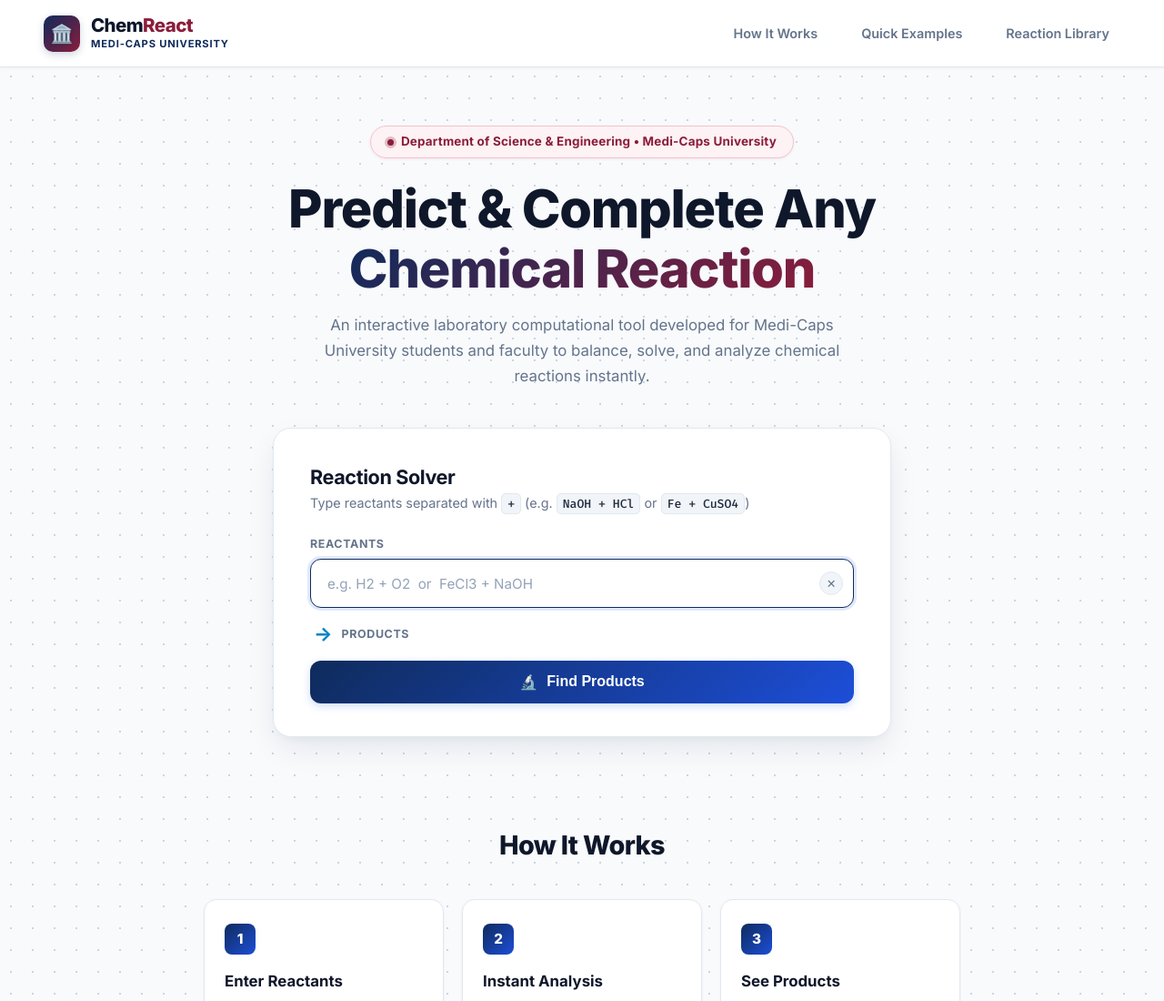
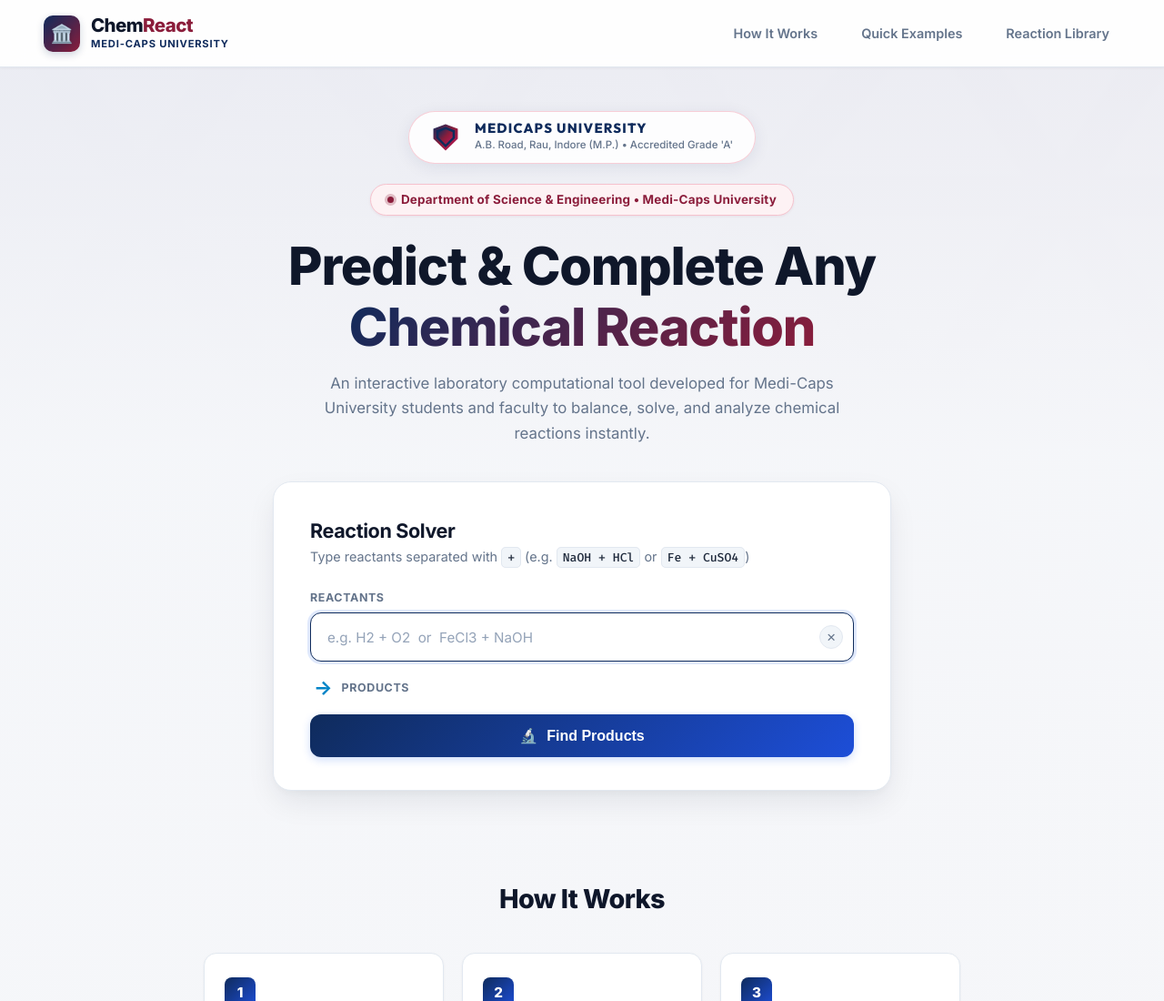
Before and after one commit to atharv-wani-tech/chemreact, a website: page index.html in a window 1280 px wide. Shown: the top 1100 px of the page at 91% size. Drawn offline with Linux system fonts and the light colour scheme.

Commit message:
Integrate official Medi-Caps background, crest logo, and developer showcase for Nakshatra Wani & group

```diff
--- a/index.html
+++ b/index.html
@@ -30,8 +30,30 @@
     </nav>
   </header>
 
-  <!-- Hero Section -->
+  <!-- Hero Section with Official Medi-Caps Brand Banner -->
   <section class="hero">
+    <div class="medicaps-brand-banner">
+      <div class="medicaps-logo-symbol">
+        <svg viewBox="0 0 100 100" class="medicaps-svg-crest" fill="currentColor">
+          <!-- Geometric university shield crest matching official emblem -->
+          <polygon points="50,5 92,20 92,55 50,95 8,55 8,20" fill="url(#crestGrad)" />
+          <polygon points="50,14 82,26 82,52 50,84 18,52 18,26" fill="#0F2B5C" />
+          <polygon points="50,22 74,32 74,50 50,74 26,50 26,32" fill="url(#crestGrad)" />
+          <defs>
+            <linearGradient id="crestGrad" x1="0%" y1="0%" x2="100%" y2="100%">
+              <stop offset="0%" stop-color="#0F2B5C" />
+              <stop offset="50%" stop-color="#8B1D3B" />
+              <stop offset="100%" stop-color="#BE185D" />
+            </linearGradient>
+          </defs>
+        </svg>
+      </div>
+      <div class="medicaps-title-box">
+        <span class="medicaps-main-name">MEDICAPS UNIVERSITY</span>
+        <span class="medicaps-tagline">A.B. Road, Rau, Indore (M.P.) &bull; Accredited Grade 'A'</span>
+      </div>
+    </div>
+
     <div class="hero-badge">
       <span class="badge-dot"></span> Department of Science &amp; Engineering &bull; Medi-Caps University
     </div>
--- a/style.css
+++ b/style.css
@@ -67,9 +67,13 @@ html {
 body {
   font-family: 'Inter', -apple-system, BlinkMacSystemFont, 'Segoe UI', Roboto, sans-serif;
   background-color: var(--bg-page);
-  /* Scientific subtle dot grid pattern - clean & scholarly */
-  background-image: radial-gradient(#CBD5E1 1px, transparent 1px);
-  background-size: 24px 24px;
+  /* Official Medi-Caps Brand Background Overlay */
+  background-image:
+    linear-gradient(180deg, rgba(248, 250, 252, 0.92) 0%, rgba(248, 250, 252, 0.98) 500px, rgba(248, 250, 252, 0.99) 100%),
+    url('medicaps-bg.png');
+  background-size: cover, cover;
+  background-position: top center, top center;
+  background-repeat: no-repeat, no-repeat;
   color: var(--text-body);
   min-height: 100vh;
   overflow-x: hidden;
@@ -112,7 +116,7 @@ body {
   align-items: center;
   justify-content: space-between;
   padding: 16px 48px;
-  background: rgba(255, 255, 255, 0.88);
+  background: rgba(255, 255, 255, 0.92);
   backdrop-filter: blur(16px);
   -webkit-backdrop-filter: blur(16px);
   border-bottom: 1px solid var(--border);
@@ -192,9 +196,57 @@ nav a:hover {
   position: relative;
   z-index: 1;
   text-align: center;
-  padding: 64px 24px 32px;
+  padding: 48px 24px 28px;
   max-width: 860px;
   margin: 0 auto;
+}
+
+/* Official Medi-Caps Brand Banner above hero */
+.medicaps-brand-banner {
+  display: inline-flex;
+  align-items: center;
+  gap: 16px;
+  background: rgba(255, 255, 255, 0.88);
+  border: 1.5px solid rgba(245, 194, 205, 0.8);
+  padding: 10px 24px;
+  border-radius: 999px;
+  box-shadow: 0 4px 18px rgba(15, 43, 92, 0.08);
+  margin-bottom: 22px;
+  backdrop-filter: blur(10px);
+}
+
+.medicaps-logo-symbol {
+  width: 32px;
+  height: 32px;
+  display: flex;
+  align-items: center;
+  justify-content: center;
+}
+
+.medicaps-svg-crest {
+  width: 100%;
+  height: 100%;
+}
+
+.medicaps-title-box {
+  display: flex;
+  flex-direction: column;
+  text-align: left;
+}
+
+.medicaps-main-name {
+  font-family: 'Outfit', sans-serif;
+  font-size: 0.92rem;
+  font-weight: 800;
+  letter-spacing: 1.2px;
+  color: var(--primary);
+  line-height: 1.15;
+}
+
+.medicaps-tagline {
+  font-size: 0.72rem;
+  color: var(--text-muted);
+  font-weight: 500;
 }
 
 .hero-badge {
```
Also changed, not shown: medicaps-bg.png (added).
